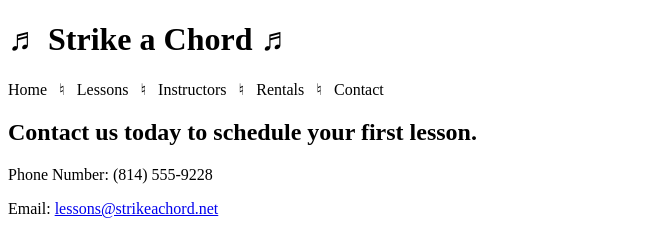
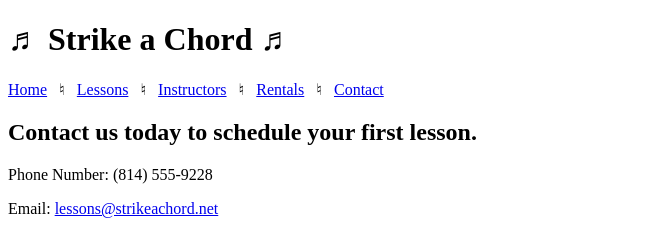
Before and after one commit to 144Sp23/ch3lab1-ayush1014, a plain HTML site: page contact.html in a window 1280 px wide. Shown: the top 231 px of the page, without its empty margins (0-663 px from the left). Drawn offline with Linux system fonts and the light colour scheme.

Commit message:
made all the changes

```diff
--- a/contact.html
+++ b/contact.html
@@ -16,11 +16,13 @@
 	</header>
 
 	<nav>
-		<p>Home &nbsp; &#9838; &nbsp;
-		Lessons &nbsp; &#9838; &nbsp;
-		Instructors &nbsp; &#9838; &nbsp;
-		Rentals &nbsp; &#9838; &nbsp;
-		Contact</p>
+		<p>
+            <a href="index.html">Home</a> &nbsp; &#9838; &nbsp;
+		    <a href="lessons.html">Lessons</a> &nbsp; &#9838; &nbsp;
+		    <a href="instructors.html">Instructors</a> &nbsp; &#9838; &nbsp;
+		    <a href="rentals.html">Rentals</a> &nbsp; &#9838; &nbsp;
+		    <a href="contact.html">Contact</a>
+        </p>
 	</nav>
 
 	<!-- Use the main area to add the main content to the webpage -->
```
Also changed, not shown: index.html (+7 -5 lines), lessons.html (+7 -5 lines).
